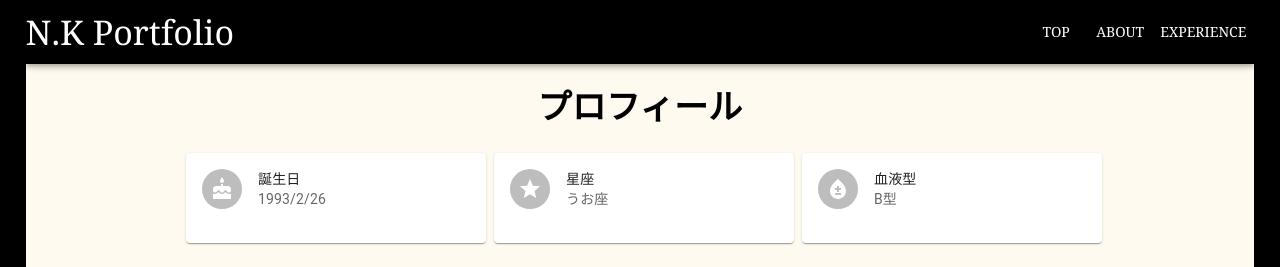
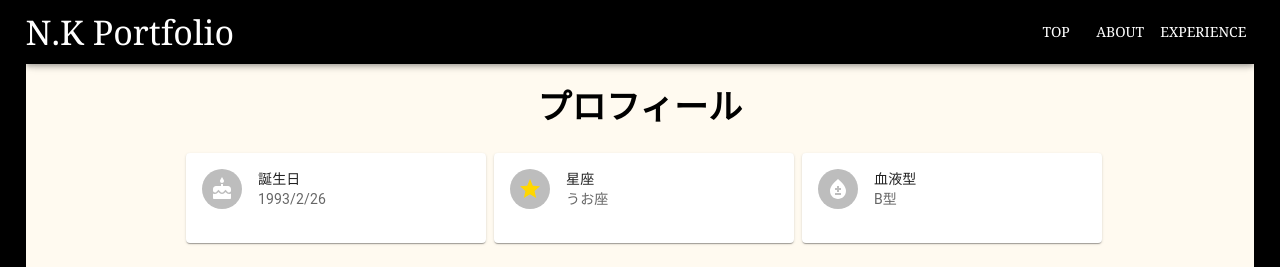
Before and after one commit to nkserveren26/reactprof, a React (Create React App) app: page /about in a window 1280 px wide. Shown: the top 267 px of the page. Built offline with nearby package versions, Linux system fonts and the light colour scheme.

Commit message:
誕生日のアイコンの色を黄色に変更

```diff
--- a/src/components/variable/ProfItemArray.tsx
+++ b/src/components/variable/ProfItemArray.tsx
@@ -23,7 +23,7 @@ export const profItems: ProfItemProps[] = [
         subheader: "1993/2/26"
     },
     {
-        icon: <StarIcon />,
+        icon: <StarIcon sx={{ color: '#FFD700' }} />,
         title: "星座",
         subheader: "うお座"
     },
```
